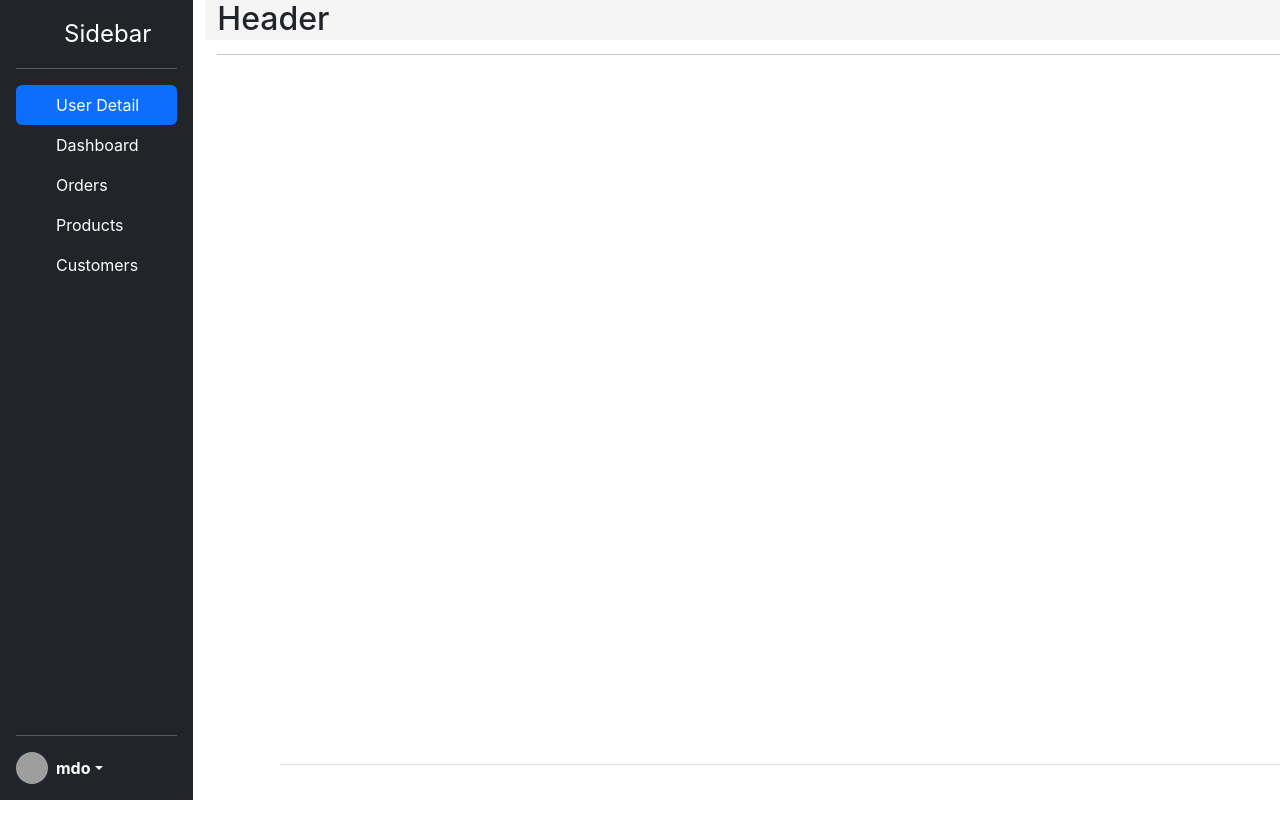
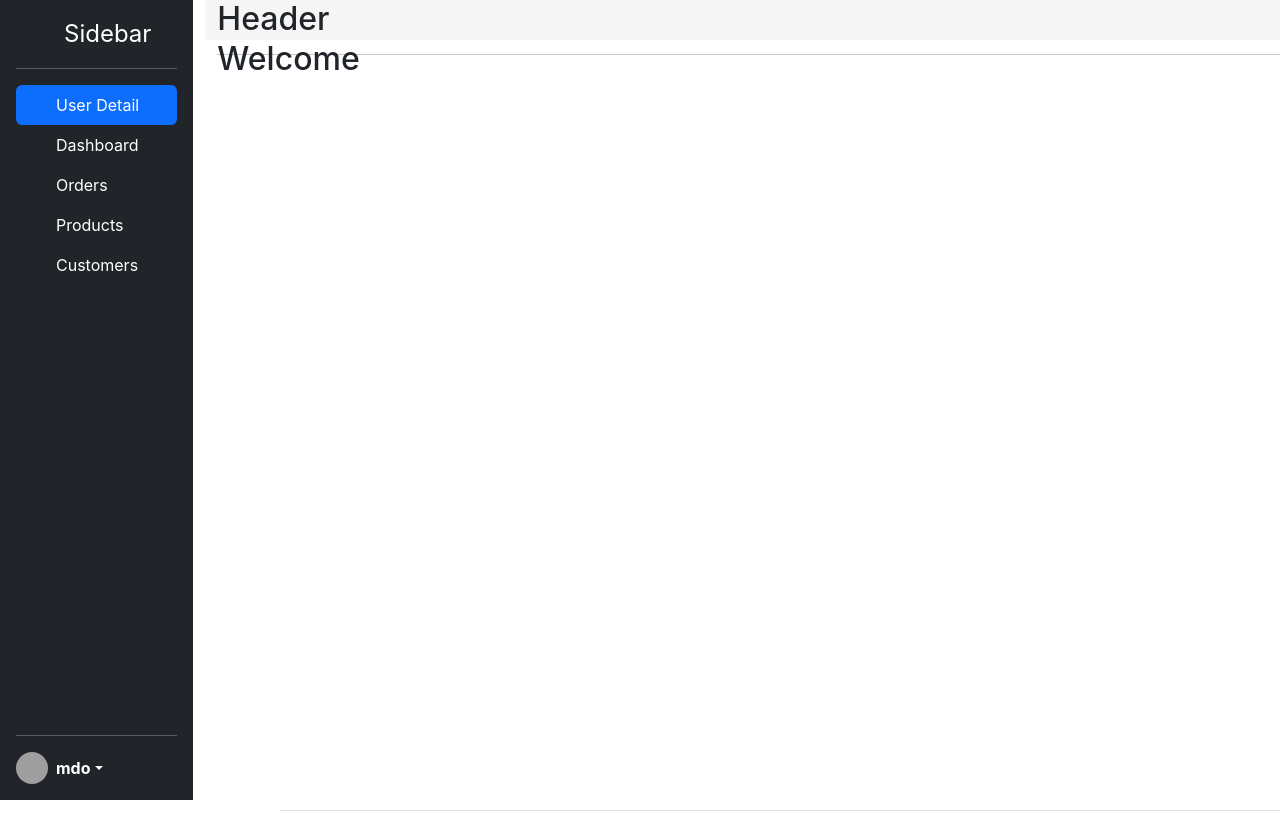
Before and after one commit to aqibmurtaza9/react_app, a React (Create React App) app: page / in a window 1280 px wide. Shown: the top 831 px of the page. Before the commit the page ends 800 px from the top, so only its background shows below. Built offline with nearby package versions, Linux system fonts and the light colour scheme; grey boxes are pictures that could not be loaded.

Commit message:
added conten

```diff
--- a/src/Component/Content/content.js
+++ b/src/Component/Content/content.js
@@ -0,0 +1,11 @@
+import React, { Component } from 'react';
+import UserDetail from './UserListing/UserDetail';
+class Content extends React.Component {
+    render() {
+        return <div>
+            <UserDetail/>
+        </div>;
+    }
+}
+
+export default Content;
--- a/src/Component/Layout/Layout.js
+++ b/src/Component/Layout/Layout.js
@@ -2,7 +2,7 @@ import React, { Component } from 'react';
 import Header from './Header/Header.js';
 import Footer from './Footer/Footer.js';
 import LeftPanel from './LeftPanel/LeftPanel.js';
-
+import Content from './../Content/content.js'
 
 class Layout extends React.Component {
     render() {
@@ -15,6 +15,9 @@ class Layout extends React.Component {
                     <div className="row" >
                         <Header/>
                     </div>
+                    <div className="row" >
+                        <Content/>
+                    </div>
                     <div className="row">
                         <Footer/>
                     </div>
```
